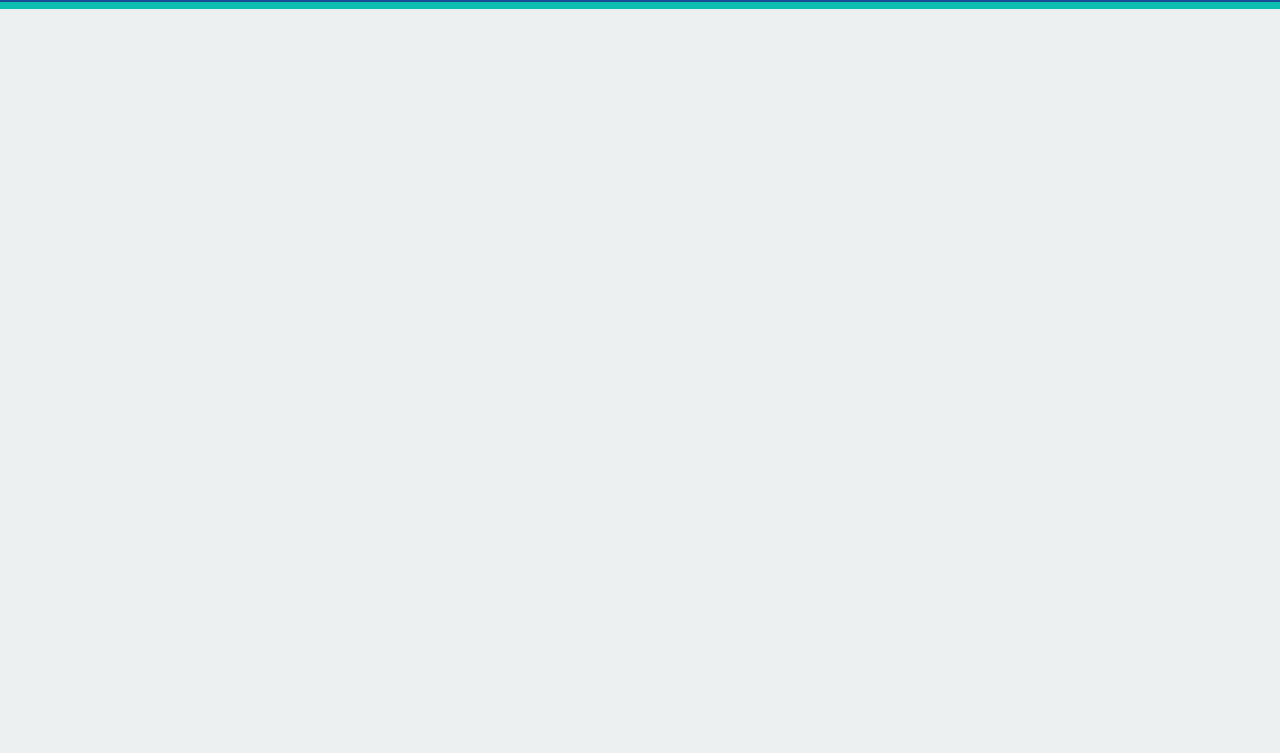
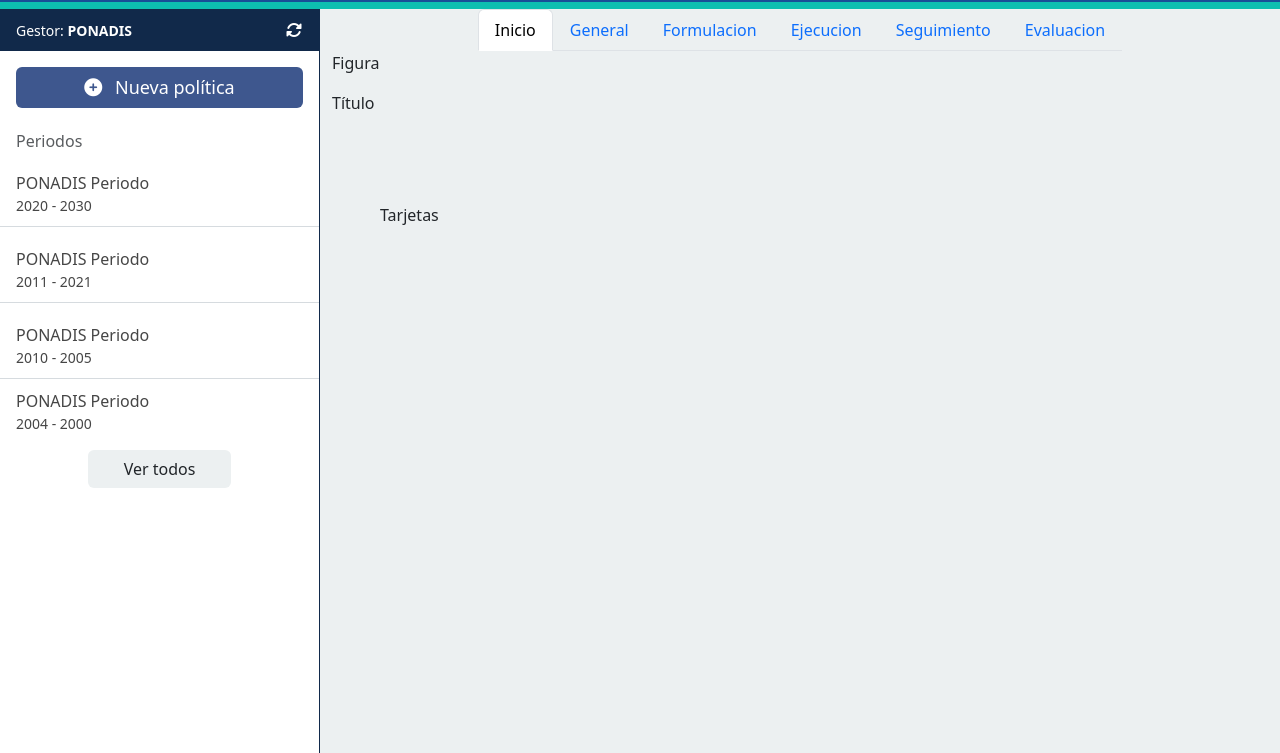
Before and after one commit to ismora/C1_2026_SOFT11, a plain HTML site: page Bootstrap/estructura.html in a window 1280 px wide. Shown: the part 56-809 px from the top of the page. Drawn offline with nearby package versions, Linux system fonts and the light colour scheme.

Commit message:
[new] Estructura y estilos de menu lateral y barra de navegacion

```diff
--- a/Bootstrap/CSS/estructura.css
+++ b/Bootstrap/CSS/estructura.css
@@ -33,7 +33,7 @@ body{
     display: block;
 }
 
-@media(prefers-color-scheme: dark){
+/*@media(prefers-color-scheme: dark){
 
     body{
         background-color: var(--negro);
@@ -43,4 +43,52 @@ body{
         background-color: var(--negroClaro);
         border-bottom: 1px solid var(--gris);
     }
+}*/
+
+/* Barra lateral */
+.sidebar {
+    background-color: var(--blanco);
+    border-right: 1px solid var(--azulOscuro);
+    min-height: calc(100vh - 56px);
 }
+
+.role-box {
+    background-color: var(--azulOscuro);
+    color: var(--blanco);
+    font-size: 14px;
+    height: 42px;
+}
+
+.btn-nueva-politica {
+    background-color: var(--azulClaro);
+    color: var(--blanco);
+    font-size: 18px;
+}
+
+.btn-nueva-politica:hover {
+    background-color: var(--azul);
+    color: var(--blanco);
+}
+
+.btn-ver-politicas{
+    background-color: var(--grisClaro);
+    display: block;
+    margin: 0 auto;
+}
+
+.list-politicas li:not(:last-child) {
+    border-bottom: 1px solid var(--gris);
+    padding: 10px 1rem 10px 1rem;
+    margin: 10px -1rem 10px -1rem;
+    /*El padre de la lista tiene p-3 de Bootstrap (.p-3 = padding: 1rem; aprox. 8px)
+    10px 1rem 10px 1rem; == top right bottom left; == top: 10px right: 1rem bottom: 10px left: 1rem
+    Con el margin negativo se saca el li 1rem hacia afuera.
+    Con el padding interno se compensa para que el texto no se desalineé.
+    Y el borde ocupa todo el ancho.
+  */
+    margin-bottom: 10px;
+}
+
+.list-politicas a{
+    color: var(--grisOscuro);
+}
--- a/Bootstrap/estructura.html
+++ b/Bootstrap/estructura.html
@@ -81,6 +81,123 @@
 
     </div>
 
+    <!--Layout principal-->
+    <main class="container-fluid">
+        <div class="row">
+
+            <!-- Barra lateral -->
+            <div class="col-3 sidebar p-0">
+
+                <div class="role-box d-flex justify-content-between align-items-center p-3">
+                    <span>Gestor: <strong>PONADIS</strong></span>
+
+                    <button aria-label="Actualizar periodos" class="btn btn-link p-0">
+                        <i class="fas fa-sync-alt text-white" aria-hidden="true"></i>
+                    </button>
+                </div>
+
+                <div class="p-3">
+                    <button class="btn btn-nueva-politica w-100 mb-4">
+                        <i class="fa-solid fa-circle-plus me-2" aria-hidden="true"></i> Nueva política
+                    </button>
+
+                    <h2 class="h6 text-muted">Periodos</h2>
+
+                    <ul class="list-unstyled list-politicas">
+                        <li>
+                            <a href="" class="text-decoration-none">
+                                PONADIS Periodo
+                                <span class="d-block small">2020 - 2030</span>
+                            </a>
+                        </li>
+
+                        <li>
+                            <a href="" class="text-decoration-none mb-3">
+                                PONADIS Periodo
+                                <span class="d-block small">2011 - 2021</span>
+                            </a>
+                        </li>
+
+                        <li>
+                            <a href="" class="text-decoration-none mb-3">
+                                PONADIS Periodo
+                                <span class="d-block small">2010 - 2005</span>
+                            </a>
+                        </li>
+
+                        <li>
+                            <a href="" class="text-decoration-none mb-3">
+                                PONADIS Periodo
+                                <span class="d-block small">2004 - 2000</span>
+                            </a>
+                        </li>
+
+                    </ul>
+                    <button class="btn btn-ver-politicas w-50">
+                        Ver todos
+                    </button>
+                </div>
+            </div>
+
+            <!--Contenido principal-->
+            <div class="col-9">
+
+                <!-- NAVBAR-->
+                <div class="row g-0">
+                    <div class="col-12 d-flex justify-content-around">
+                        <ul class="nav nav-tabs">
+                            <li class="nav-item">
+                                <a class="nav-link active" href="">Inicio</a>
+                            </li>
+                            <li class="nav-item">
+                                <a class="nav-link" href="">General</a>
+                            </li>
+                            <li class="nav-item">
+                                <a class="nav-link" href="">Formulacion</a>
+                            </li>
+                            <li class="nav-item">
+                                <a class="nav-link" href="">Ejecucion</a>
+                            </li>
+                            <li class="nav-item">
+                                <a class="nav-link" href="">Seguimiento</a>
+                            </li>
+                            <li class="nav-item">
+                                <a class="nav-link" href="">Evaluacion</a>
+                            </li>
+                        </ul>
+                    </div>
+                </div>
+
+                <!-- CONTENT BODY (cuerpo del contenido o parte interna donde va la información específica), no es una etiqueta HTML oficial, es solo un nombre para estructurar la información -->
+                <div>
+                    <!-- FILA IMAGEN -->
+                    <div class="row">
+                        <p>Figura</p>
+                    </div>
+
+                </div>
+
+                <!-- FILA TÍTULO -->
+                <div class="row">
+                    <p>Título</p>
+
+                </div>
+
+                <!-- FILA TARJETAS -->
+                <div class="row d-flex justify-content-evenly g-5 m-4">
+                    <p>Tarjetas</p>
+                </div>
+            </div>
+
+        </div>
+
+        </div>
+
+        </div>
+
+
+    </main>
+
 </body>
 
 </html>
```
Also changed, not shown: Bootstrap/pruebas.html (+15 -4 lines).
